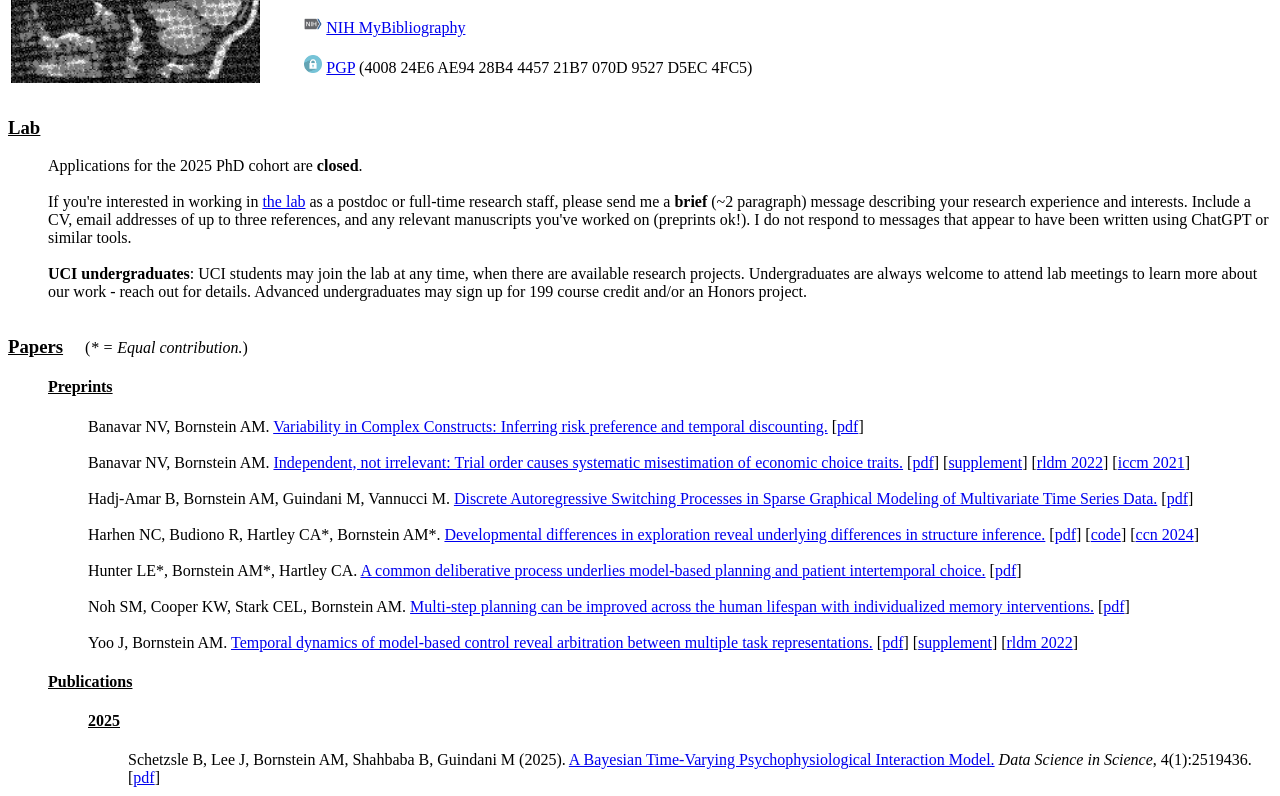
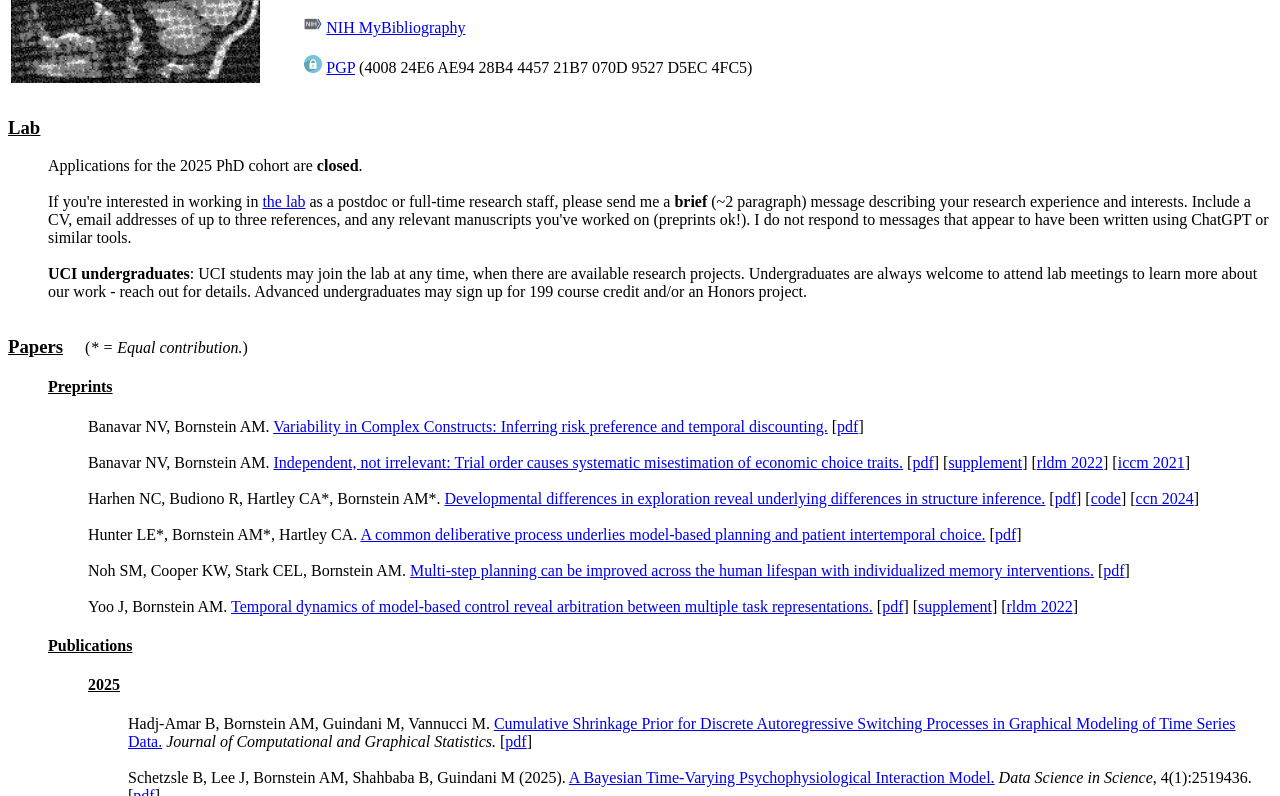
Before and after one commit to aaronbneuro/aaronbneuro.github.io, a plain HTML site: page index.html in a window 1280 px wide. Shown: the part 156-952 px from the top of the page. Drawn offline with Linux system fonts and the light colour scheme.

Commit message:
Update index.html

```diff
--- a/index.html
+++ b/index.html
@@ -167,14 +167,6 @@ Edens D, Bornstein AM, Zhou D.
 <br/> &nbsp; <br/>
 -->
 
-Hadj-Amar B, Bornstein AM, Guindani M, Vannucci M.
-<a href="https://arxiv.org/pdf/2406.03385">Discrete Autoregressive Switching Processes in Sparse Graphical Modeling of Multivariate Time Series Data.</a>
-<!--
-<i>Journal of Computational and Graphical Statistics.</i>
--->
-[<a href="cv/pubs/2024_hbgv_rxiv.pdf">pdf</a>]
-<br/> &nbsp; <br/>
-
 Harhen NC, Budiono R, Hartley CA*, Bornstein AM*.
 <a href="https://osf.io/preprints/t8hpr">Developmental differences in exploration reveal underlying differences in structure inference.</a>
 [<a href="cv/pubs/2025_hbhb_rxiv.pdf">pdf</a>]
@@ -302,6 +294,12 @@ Temporal dynamics of model-based control reveal arbitration between multiple tas
 [<a href="cv/pubs/2022_yb_rldm.pdf">rldm 2022</a>]
 <br/> &nbsp; <br/>
 -->
+
+Hadj-Amar B, Bornstein AM, Guindani M, Vannucci M.
+<a href="https://arxiv.org/pdf/2406.03385">Cumulative Shrinkage Prior for Discrete Autoregressive Switching Processes in Graphical Modeling of Time Series Data.</a>
+<i>Journal of Computational and Graphical Statistics.</i>
+[<a href="cv/pubs/2024_hbgv_rxiv.pdf">pdf</a>]
+<br/> &nbsp; <br/>
 
 Schetzsle B, Lee J, Bornstein AM, Shahbaba B, Guindani M
 (2025).
```
